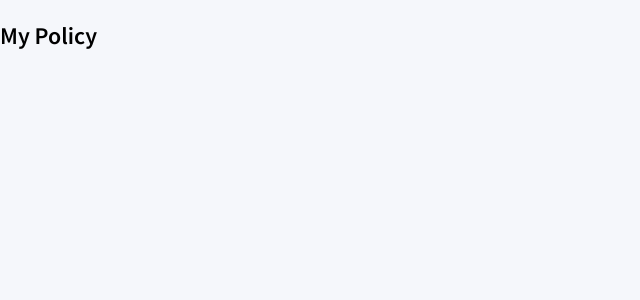
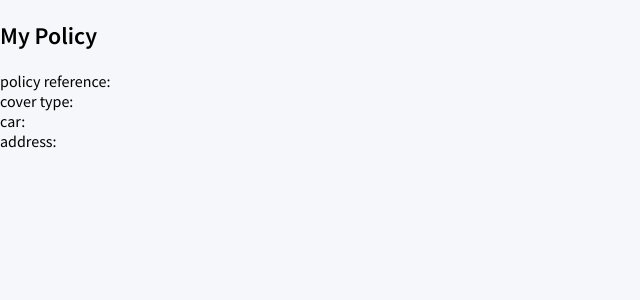
Before and after one commit to ArifEbrahim/login-tech-test, a React (Create React App) app: page /policy in a window 1280 px wide. Shown: the top 300 px of the page, without its empty margins (0-640 px from the left). Built offline with nearby package versions, Linux system fonts and the light colour scheme.

Commit message:
added policy sections

```diff
--- a/src/Policy/Policy.js
+++ b/src/Policy/Policy.js
@@ -1,9 +1,13 @@
-import React from 'react'
+import React from "react";
 
 export default function Policy() {
   return (
     <>
-    <h2>My Policy</h2>
+      <h2>My Policy</h2>
+      <section>policy reference:</section>
+      <section>cover type:</section>
+      <section>car:</section>
+      <section>address:</section>
     </>
-  )
+  );
 }
```
Also changed, not shown: 1 other file (tests, documents, lock files or other folders).
